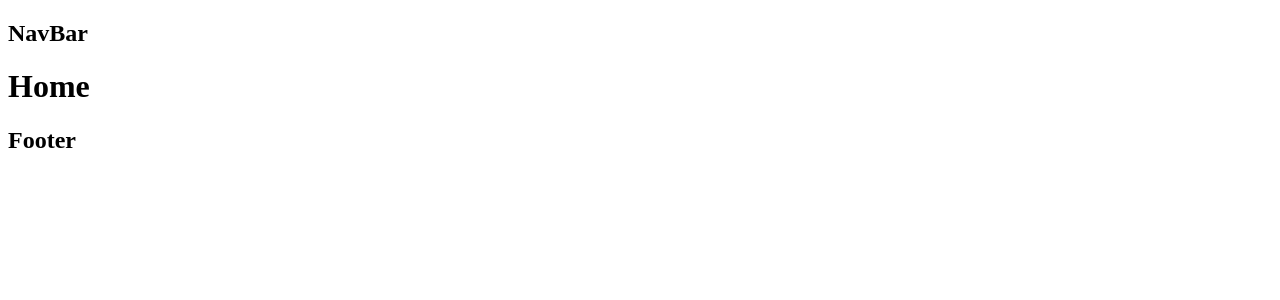
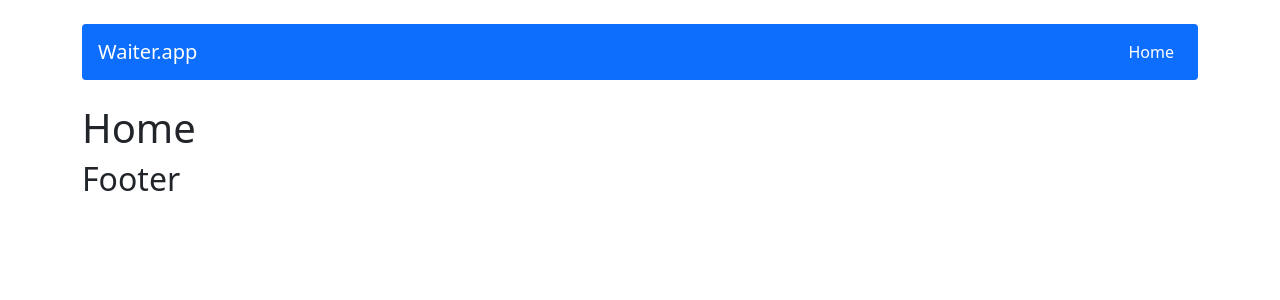
Before and after one commit to Cinamon88/Waiter.App, a React (Create React App) app: page / in a window 1280 px wide. Shown: the top 300 px of the page. Built offline with nearby package versions, Linux system fonts and the light colour scheme.

Commit message:
add Bootstrap styles & NavBar styles

```diff
--- a/src/App.js
+++ b/src/App.js
@@ -5,6 +5,7 @@ import Tables from './components/pages/Tables/Tables';
 import NotFound from './components/pages/NotFound/NotFound';
 import Header from './components/views/Header/Header';
 import Footer from './components/views/Footer/Footer';
+
 
 const App = () => {
   return (
--- a/src/components/views/NavBar/NavBar.js
+++ b/src/components/views/NavBar/NavBar.js
@@ -1,6 +1,14 @@
+import { Navbar, NavbarBrand, Nav } from "react-bootstrap";
+import { NavLink } from 'react-router-dom';
+
 const NavBar = () => {
     return (
-        <h2>NavBar</h2>
+        <Navbar bg="primary" variant="dark" expand="lg" className="mt-4 mb-4 rounded d-flex justify-content-between">
+            <NavbarBrand className="justify-content-start px-3" href="/">Waiter.app</NavbarBrand>
+            <Nav className="flex-sm-column flex-md-row px-3">
+                <Nav.Link as={NavLink} to="/">Home</Nav.Link>
+            </Nav>
+        </Navbar>
     );
 };
 
--- a/src/index.js
+++ b/src/index.js
@@ -4,6 +4,7 @@ import App from './App';
 import { Provider } from 'react-redux';
 import store from './redux/store';
 import { BrowserRouter } from 'react-router-dom';
+import 'bootstrap/dist/css/bootstrap.min.css';
 
 ReactDOM.render(
   <React.StrictMode>
```
